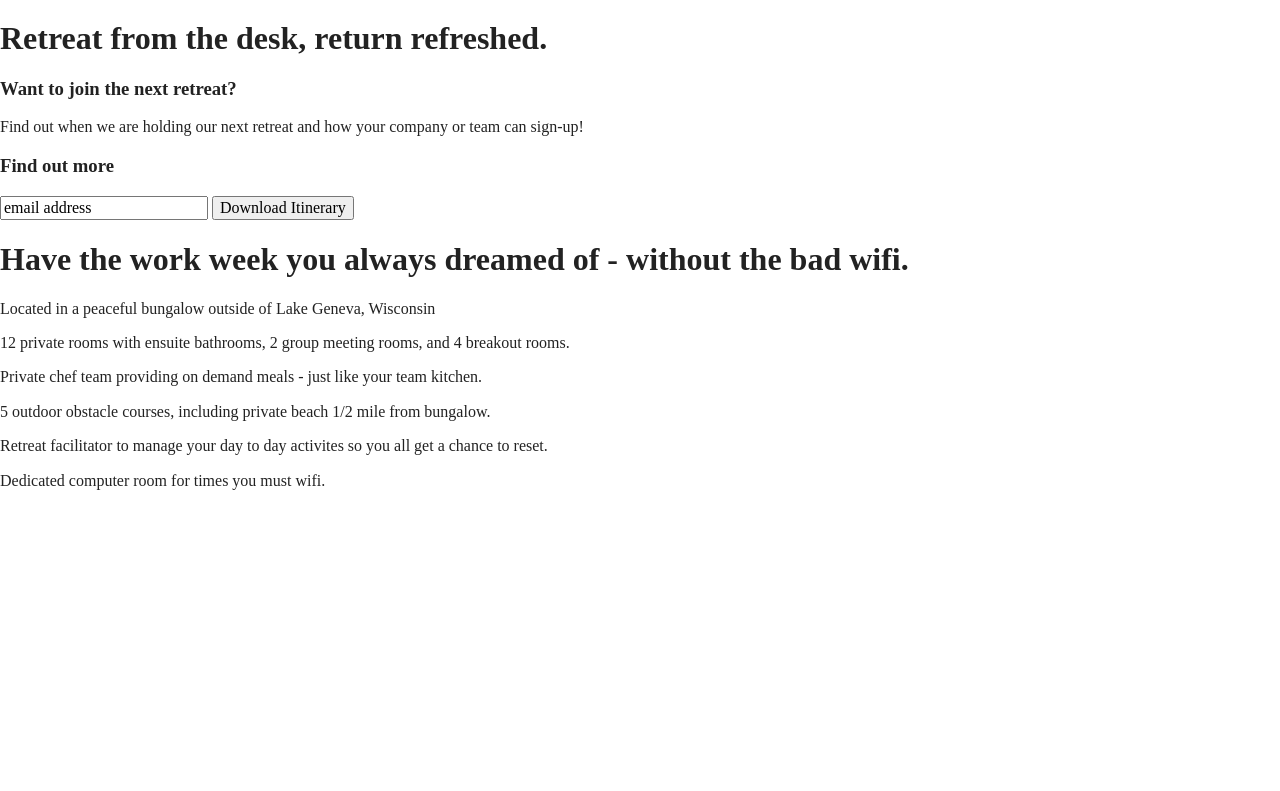
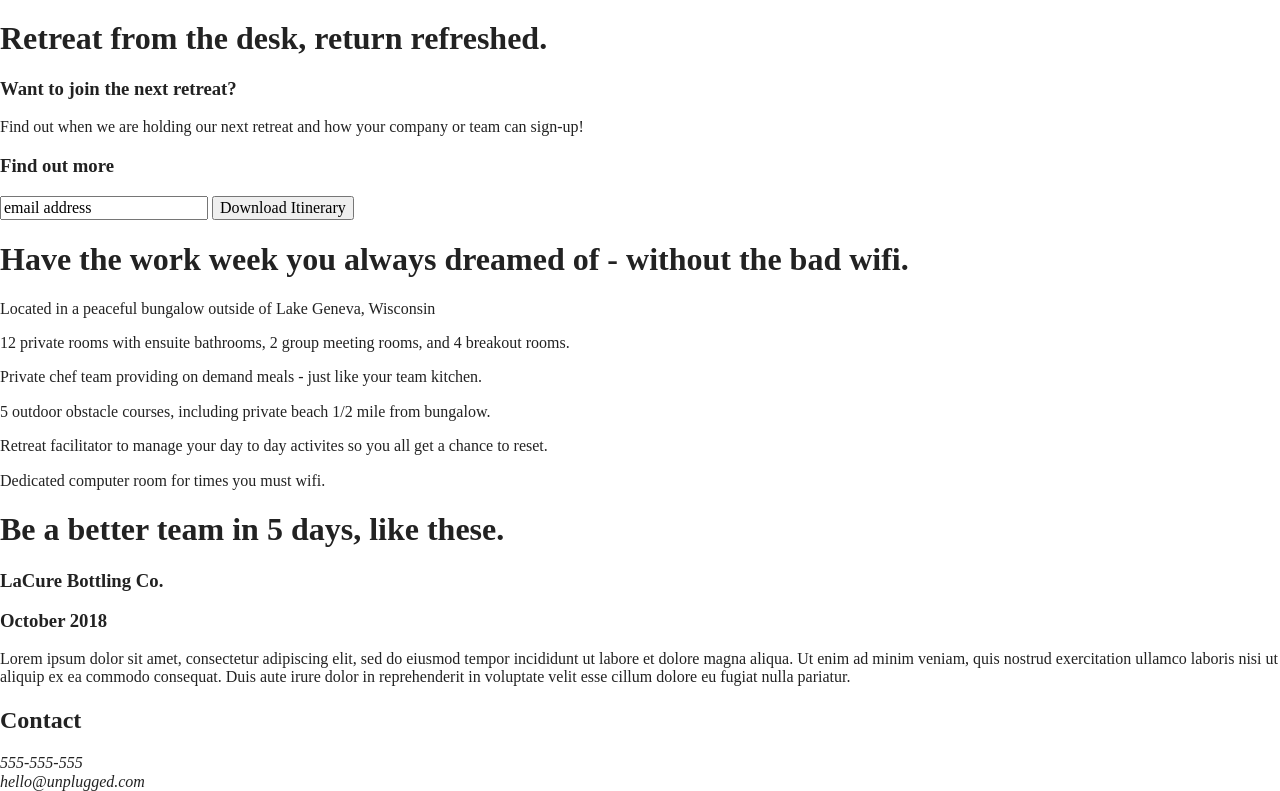
Before and after one commit to TheGoodWizard/unplugged, a website built with Parcel: page index.html in a window 1280 px wide. Shown: the part 90-881 px from the top of the page. Before the commit the page ends 800 px from the top, so only its background shows below. Built offline with nearby package versions, Linux system fonts and the light colour scheme; files whose address does not match are found by name.

Commit message:
Continued Work On Settin-UP HTML Code Shell
Built-out HTML Skeleton for 'footer' & 'contact' sections of home page.

```diff
--- a/index.html
+++ b/index.html
@@ -116,6 +116,17 @@
     <section class="reviews">
       <div class="content-wrapper">
 
+        <h1>Be a better team in 5 days, like these.</h1>
+
+        <article>
+          <h3>LaCure Bottling Co.</h3>
+          <h3>October 2018</h3>
+          <p>Lorem ipsum dolor sit amet, consectetur adipiscing elit, sed do eiusmod tempor incididunt ut labore et dolore magna aliqua. Ut enim ad minim veniam,
+           quis nostrud exercitation ullamco laboris nisi ut aliquip ex ea commodo consequat. Duis aute irure dolor in reprehenderit in voluptate velit esse cillum
+            dolore eu fugiat nulla pariatur.</p>
+        </article>
+
+
       </div>
     </section>
 
@@ -133,9 +144,11 @@
         </div>
         <div class="footer-content">
           <div class="contact">
-            <address>
 
-            </address>
+            <h2>Contact</h2>
+
+            <address>555-555-555</address>
+            <address>hello@unplugged.com</address>
           </div>
         </div>
       </div>  <!-- footer content ends -->
```
